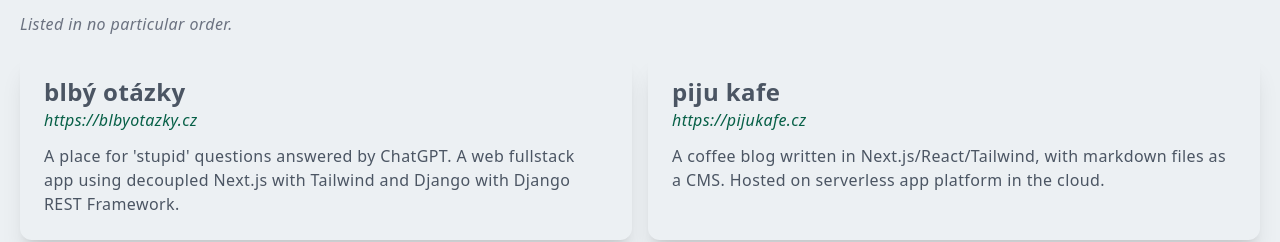
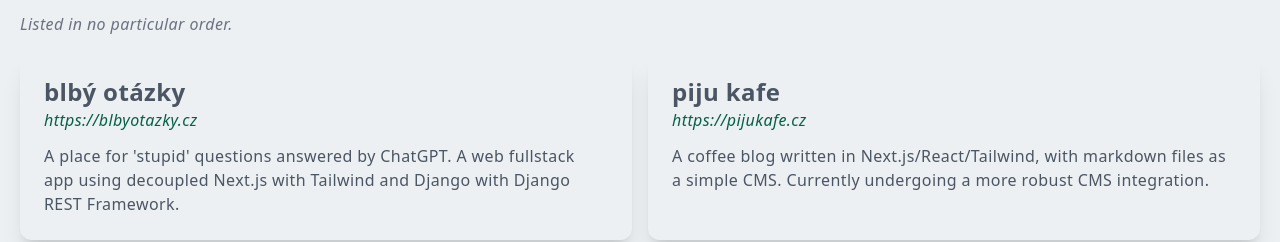
Before and after one commit to jakubstastka/next-js-react-resume-site, a Next.js app: page / in a window 1280 px wide. Shown: the part 1720-1962 px from the top of the page. Built offline with nearby package versions, Linux system fonts and the light colour scheme.

Commit message:
also some pijukafe updates

```diff
--- a/components/Projects.jsx
+++ b/components/Projects.jsx
@@ -22,7 +22,7 @@
           <ProjectEntry
             name={"piju kafe"}
             description={
-              "A coffee blog written in Next.js/React/Tailwind, with markdown files as a CMS. Hosted on serverless app platform in the cloud."
+              "A coffee blog written in Next.js/React/Tailwind, with markdown files as a simple CMS. Currently undergoing a more robust CMS integration."
             }
             link={"https://pijukafe.cz"}
           />
```
